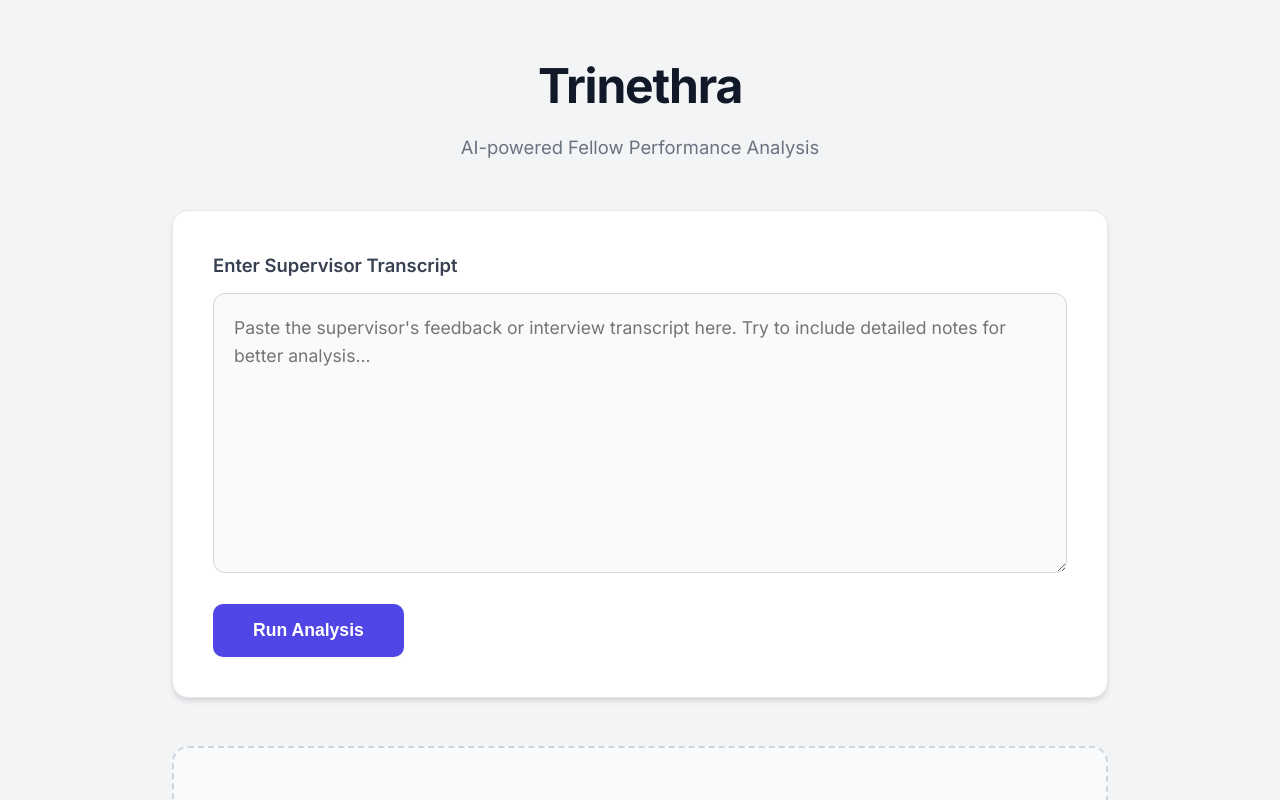
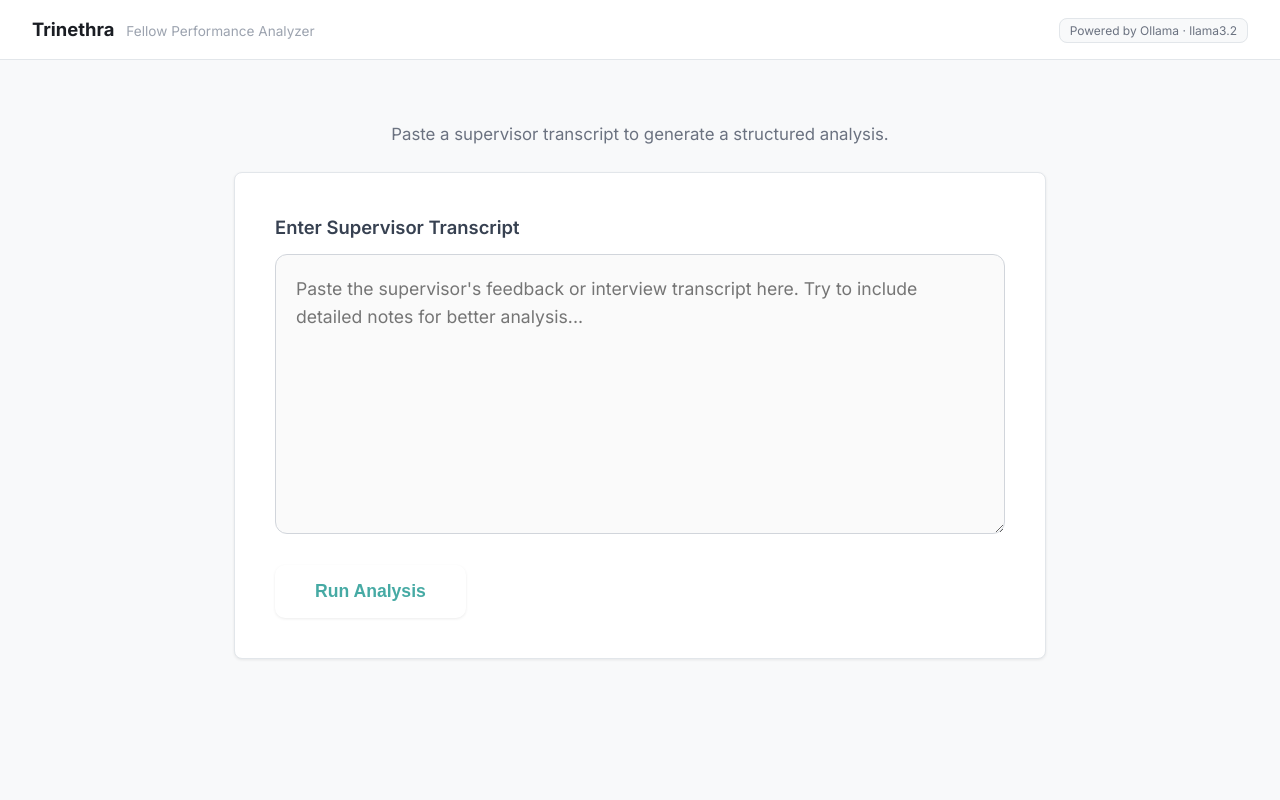
Before and after one commit to sujay-0-dev/Trinetra-project, a React (Vite) app in the folder trinethra-frontend/: page / in a window 1280 px wide. Shown: the top 800 px of the page. Built offline with nearby package versions, Linux system fonts and the light colour scheme.

Commit message:
style: add app header and centered page layout

```diff
--- a/trinethra-frontend/src/App.css
+++ b/trinethra-frontend/src/App.css
@@ -1,31 +1,58 @@
-@import url('https://fonts.googleapis.com/css2?family=Inter:wght@300;400;500;600;700&display=swap');
-
-:root {
-  --primary: #4f46e5;
-  --primary-hover: #4338ca;
-  --bg-color: #f3f4f6;
-  --text-main: #111827;
-  --text-muted: #6b7280;
-  --border: #e5e7eb;
-  --shadow-sm: 0 1px 2px 0 rgba(0, 0, 0, 0.05);
-  --shadow-md: 0 4px 6px -1px rgba(0, 0, 0, 0.1), 0 2px 4px -1px rgba(0, 0, 0, 0.06);
-  --shadow-lg: 0 10px 15px -3px rgba(0, 0, 0, 0.1), 0 4px 6px -2px rgba(0, 0, 0, 0.05);
-
-  --color-green: #10b981;
-  --color-amber: #f59e0b;
-  --color-red: #ef4444;
+.app-header {
+  background-color: var(--color-surface);
+  border-bottom: 1px solid var(--color-border);
+  height: 60px;
+  padding: 0 32px;
+  display: flex;
+  align-items: center;
+  justify-content: space-between;
 }
 
-body {
-  margin: 0;
-  font-family: 'Inter', system-ui, -apple-system, sans-serif;
-  background-color: var(--bg-color);
-  color: var(--text-main);
-  -webkit-font-smoothing: antialiased;
+.header-left {
+  display: flex;
+  align-items: baseline;
+  gap: 12px;
 }
 
-* {
-  box-sizing: border-box;
+.header-brand {
+  font-weight: 700;
+  font-size: 1.15rem;
+  color: var(--color-text-primary);
+}
+
+.header-subtitle {
+  font-size: 0.85rem;
+  color: var(--color-text-muted);
+}
+
+.header-badge {
+  font-size: 0.75rem;
+  color: var(--color-text-secondary);
+  background-color: var(--color-bg);
+  padding: 4px 10px;
+  border-radius: var(--radius);
+  border: 1px solid var(--color-border);
+}
+
+.main-content {
+  max-width: 860px;
+  margin: 0 auto;
+  padding: 32px 24px;
+  min-height: calc(100vh - 60px);
+  display: flex;
+  flex-direction: column;
+}
+
+.main-content.centered-state {
+  justify-content: center;
+  padding-bottom: 10vh;
+}
+
+.tagline {
+  text-align: center;
+  color: var(--color-text-secondary);
+  margin-bottom: 24px;
+  font-size: 1.05rem;
 }
 
 @keyframes spin {
@@ -33,56 +60,14 @@ body {
   to { transform: rotate(360deg); }
 }
 
-.container {
-  max-width: 1000px;
-  width: 100%;
-  margin: 0 auto;
-  padding: 1.5rem 1rem;
-}
-
-@media (min-width: 768px) {
-  .container {
-    padding: 3rem 2rem;
-  }
-}
-
-.page-title {
-  text-align: center;
-  font-size: 2.25rem;
-  font-weight: 800;
-  color: var(--text-main);
-  margin-bottom: 0.5rem;
-  letter-spacing: -0.025em;
-}
-
-@media (min-width: 768px) {
-  .page-title {
-    font-size: 3rem;
-  }
-}
-
-.page-subtitle {
-  text-align: center;
-  color: var(--text-muted);
-  margin-bottom: 2rem;
-  font-size: 1rem;
-}
-
-@media (min-width: 768px) {
-  .page-subtitle {
-    margin-bottom: 3rem;
-    font-size: 1.15rem;
-  }
-}
-
 /* Card Styles */
 .card {
-  background: white;
-  border-radius: 16px;
-  box-shadow: var(--shadow-md);
+  background: var(--color-surface);
+  border-radius: var(--radius);
+  box-shadow: var(--shadow-sm);
   padding: 1.5rem;
   margin-bottom: 2rem;
-  border: 1px solid var(--border);
+  border: 1px solid var(--color-border);
   width: 100%;
   transition: box-shadow 0.3s ease;
 }
@@ -94,7 +79,7 @@ body {
 }
 
 .card:hover {
-  box-shadow: var(--shadow-lg);
+  box-shadow: var(--shadow-md);
 }
 
 /* Form Elements */
@@ -133,7 +118,7 @@ body {
   font-size: 1.05rem;
   font-weight: 600;
   background-color: var(--primary);
-  color: white;
+  color: rgb(70, 170, 164);
   border: none;
   border-radius: 10px;
   cursor: pointer;
--- a/trinethra-frontend/src/App.jsx
+++ b/trinethra-frontend/src/App.jsx
@@ -13,9 +13,23 @@ function App() {
   const [isAnalyzing, setIsAnalyzing] = useState(false);
 
   return (
-    <div className="container">
-      <h1 className="page-title">Trinethra</h1>
-      <p className="page-subtitle">AI-powered Fellow Performance Analysis</p>
+    <>
+      <header className="app-header">
+        <div className="header-left">
+          <span className="header-brand">Trinethra</span>
+          <span className="header-subtitle">Fellow Performance Analyzer</span>
+        </div>
+        <div className="header-right">
+          <span className="header-badge">Powered by Ollama · llama3.2</span>
+        </div>
+      </header>
+
+      <main className={`main-content ${!result && !isAnalyzing ? 'centered-state' : ''}`}>
+        {!result && !isAnalyzing && (
+          <div className="tagline">
+            Paste a supervisor transcript to generate a structured analysis.
+          </div>
+        )}
 
         <TranscriptInput
           onStart={() => { setIsAnalyzing(true); setResult(null); }}
@@ -23,10 +37,10 @@ function App() {
           onError={() => setIsAnalyzing(false)}
         />
 
-      <div style={{ marginTop: '3rem' }}>
+        <div style={{ marginTop: result || isAnalyzing ? '2rem' : '0' }}>
           {isAnalyzing && (
-          <div style={{ display: 'flex', flexDirection: 'column', alignItems: 'center', justifyContent: 'center', padding: '3rem', color: '#6b7280' }}>
-            <svg style={{ animation: 'spin 1s linear infinite', marginBottom: '1rem', color: '#4f46e5' }} xmlns="http://www.w3.org/2000/svg" width="48" height="48" viewBox="0 0 24 24" fill="none" stroke="currentColor" strokeWidth="2" strokeLinecap="round" strokeLinejoin="round">
+            <div style={{ display: 'flex', flexDirection: 'column', alignItems: 'center', justifyContent: 'center', padding: '3rem', color: 'var(--color-text-secondary)' }}>
+              <svg style={{ animation: 'spin 1s linear infinite', marginBottom: '1rem', color: 'var(--color-accent)' }} xmlns="http://www.w3.org/2000/svg" width="48" height="48" viewBox="0 0 24 24" fill="none" stroke="currentColor" strokeWidth="2" strokeLinecap="round" strokeLinejoin="round">
                 <line x1="12" y1="2" x2="12" y2="6"></line>
                 <line x1="12" y1="18" x2="12" y2="22"></line>
                 <line x1="4.93" y1="4.93" x2="7.76" y2="7.76"></line>
@@ -36,21 +50,8 @@ function App() {
                 <line x1="4.93" y1="19.07" x2="7.76" y2="16.24"></line>
                 <line x1="16.24" y1="7.76" x2="19.07" y2="4.93"></line>
               </svg>
-            <h3 style={{ margin: 0, color: '#4f46e5', fontSize: '1.25rem' }}>Running AI Analysis...</h3>
+              <h3 style={{ margin: 0, color: 'var(--color-accent)', fontSize: '1.25rem' }}>Running AI Analysis...</h3>
               <p style={{ marginTop: '0.5rem' }}>This may take 10-20 seconds.</p>
-          </div>
-        )}
-
-        {!isAnalyzing && !result && (
-          <div style={{ textAlign: 'center', padding: '4rem 2rem', background: '#f8fafc', borderRadius: '16px', border: '2px dashed #cbd5e1', color: '#64748b' }}>
-            <svg xmlns="http://www.w3.org/2000/svg" width="56" height="56" viewBox="0 0 24 24" fill="none" stroke="currentColor" strokeWidth="1" strokeLinecap="round" strokeLinejoin="round" style={{ margin: '0 auto 1.5rem', opacity: 0.6 }}>
-              <path d="M14 2H6a2 2 0 0 0-2 2v16a2 2 0 0 0 2 2h12a2 2 0 0 0 2-2V8z"></path>
-              <polyline points="14 2 14 8 20 8"></polyline>
-              <line x1="16" y1="13" x2="8" y2="13"></line>
-              <line x1="16" y1="17" x2="8" y2="17"></line>
-              <polyline points="10 9 9 9 8 9"></polyline>
-            </svg>
-            <p style={{ fontSize: '1.15rem', margin: 0 }}>Paste a transcript and click <strong>Run Analysis</strong> to begin.</p>
             </div>
           )}
 
@@ -93,7 +94,8 @@ function App() {
             </div>
           )}
         </div>
-    </div>
+      </main>
+    </>
   )
 }
 
```
Lines whose indentation alone changed are shown as unchanged.
